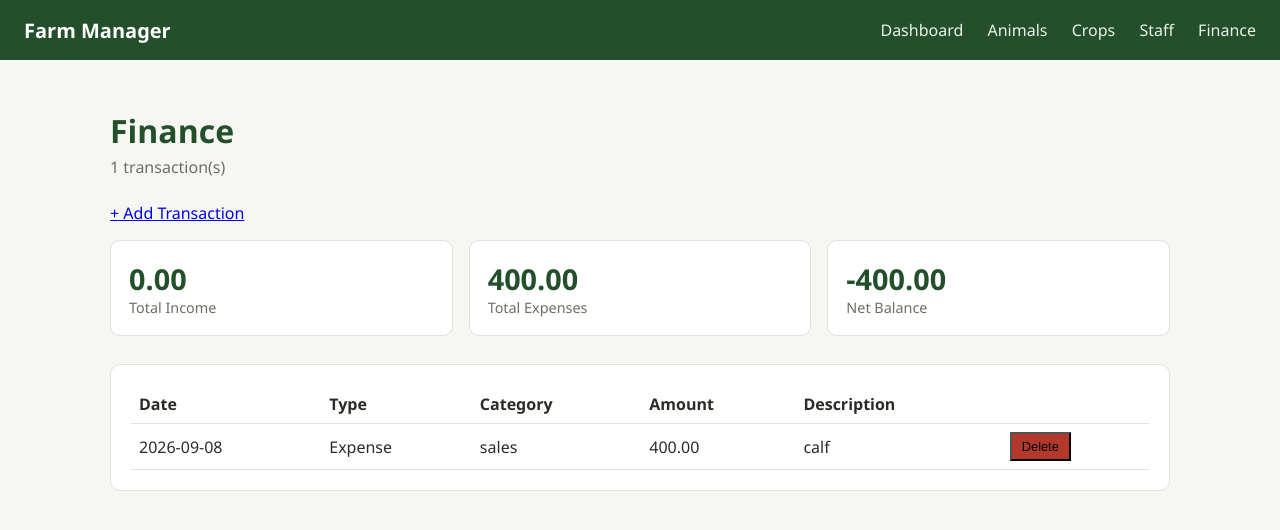
After one commit to lyneejez/farm_management, a Flask app: page /finance in a window 1280 px wide. The commit adds this page. Shown: the top 530 px of the page. Run offline with Flask 3, Linux system fonts and the light colour scheme.

Commit message:
Added transactions model

```diff
--- a/app.py
+++ b/app.py
@@ -1,5 +1,6 @@
 from flask import Flask, render_template
-from models import db, Animal, Crop, Staff
+from models import db, Animal, Crop, Staff, Transaction
+from sqlalchemy import func
 from flask import Flask, render_template, request, redirect, url_for
 from datetime import datetime
 
@@ -14,12 +15,17 @@ with app.app_context():
 
 @app.route("/")
 def dashboard():
+    income = db.session.query(func.sum(Transaction.amount)).filter_by(type="Income").scalar() or 0
+    expense = db.session.query(func.sum(Transaction.amount)).filter_by(type="Expense").scalar() or 0
     stats = {
         "total_animals": Animal.query.count(),
         "sick_animals": Animal.query.filter_by(health_status="Sick").count(),
         "total_crops": Crop.query.count(),
         "active_staff": Staff.query.filter_by(status="Active").count(),
-    }
+        "income": income,
+        "expense": expense,
+        "balance": income - expense,
+          }
     return render_template("dashboard.html", stats=stats)
 
 
@@ -193,5 +199,42 @@ def delete_staff(staff_id):
     db.session.delete(member)
     db.session.commit()
     return redirect(url_for("staff"))
+@app.route("/finance")
+def finance():
+    all_transactions = Transaction.query.order_by(Transaction.date.desc()).all()
+    income = sum(t.amount for t in all_transactions if t.type == "Income")
+    expense = sum(t.amount for t in all_transactions if t.type == "Expense")
+    return render_template(
+        "finance/finance.html",
+        transactions=all_transactions,
+        income=income,
+        expense=expense,
+        balance=income - expense,
+    )
+
+
+@app.route("/finance/add", methods=["GET", "POST"])
+def add_transaction():
+    if request.method == "POST":
+        transaction = Transaction(
+            date=datetime.strptime(request.form["date"], "%Y-%m-%d").date(),
+            type=request.form["type"],
+            category=request.form.get("category"),
+            amount=float(request.form["amount"]),
+            description=request.form.get("description"),
+        )
+        db.session.add(transaction)
+        db.session.commit()
+        return redirect(url_for("finance"))
+
+    return render_template("finance/add_transaction.html")
+
+
+@app.route("/finance/<int:transaction_id>/delete", methods=["POST"])
+def delete_transaction(transaction_id):
+    transaction = Transaction.query.get_or_404(transaction_id)
+    db.session.delete(transaction)
+    db.session.commit()
+    return redirect(url_for("finance"))
 if __name__ == "__main__":
     app.run(debug=True)
--- a/templates/base.html
+++ b/templates/base.html
@@ -13,6 +13,7 @@
       <a href="/animals">Animals</a>
       <a href="/crops">Crops</a>
       <a href="/staff">Staff</a>
+      <a href="/finance">Finance</a>
     </nav>
   </div>
   <div class="container">
--- /dev/null
+++ b/templates/finance/finance.html
@@ -0,0 +1,57 @@
+{% extends "base.html" %}
+{% block title %}Finance - Farm Manager{% endblock %}
+{% block content %}
+  <h1>Finance</h1>
+  <p class="subtitle">{{ transactions|length }} transaction(s)</p>
+  <a href="{{ url_for('add_transaction') }}" class="btn">+ Add Transaction</a>
+
+  <div class="stats-grid" style="margin-top:16px;">
+    <div class="stat-card">
+      <div class="value">{{ "%.2f"|format(income) }}</div>
+      <div class="label">Total Income</div>
+    </div>
+    <div class="stat-card">
+      <div class="value">{{ "%.2f"|format(expense) }}</div>
+      <div class="label">Total Expenses</div>
+    </div>
+    <div class="stat-card">
+      <div class="value">{{ "%.2f"|format(balance) }}</div>
+      <div class="label">Net Balance</div>
+    </div>
+  </div>
+
+  <div class="card">
+    {% if transactions %}
+    <table style="width:100%; border-collapse: collapse;">
+      <thead>
+        <tr>
+          <th style="text-align:left; padding:8px; border-bottom:1px solid #dfe3da;">Date</th>
+          <th style="text-align:left; padding:8px; border-bottom:1px solid #dfe3da;">Type</th>
+          <th style="text-align:left; padding:8px; border-bottom:1px solid #dfe3da;">Category</th>
+          <th style="text-align:left; padding:8px; border-bottom:1px solid #dfe3da;">Amount</th>
+          <th style="text-align:left; padding:8px; border-bottom:1px solid #dfe3da;">Description</th>
+          <th style="padding:8px; border-bottom:1px solid #dfe3da;"></th>
+        </tr>
+      </thead>
+      <tbody>
+        {% for t in transactions %}
+        <tr>
+          <td style="padding:8px; border-bottom:1px solid #dfe3da;">{{ t.date }}</td>
+          <td style="padding:8px; border-bottom:1px solid #dfe3da;">{{ t.type }}</td>
+          <td style="padding:8px; border-bottom:1px solid #dfe3da;">{{ t.category or '-' }}</td>
+          <td style="padding:8px; border-bottom:1px solid #dfe3da;">{{ "%.2f"|format(t.amount) }}</td>
+          <td style="padding:8px; border-bottom:1px solid #dfe3da;">{{ t.description or '-' }}</td>
+          <td style="padding:8px; border-bottom:1px solid #dfe3da;">
+            <form method="POST" action="{{ url_for('delete_transaction', transaction_id=t.id) }}" style="display:inline;" onsubmit="return confirm('Remove this transaction?');">
+              <button type="submit" class="btn" style="background:#b3382c; padding:5px 10px; font-size:0.8rem;">Delete</button>
+            </form>
+          </td>
+        </tr>
+        {% endfor %}
+      </tbody>
+    </table>
+    {% else %}
+    <p style="color:#6b6f66;">No transactions yet.</p>
+    {% endif %}
+  </div>
+{% endblock %}
```
Also changed, not shown: models.py (+9 -0 lines), templates/dashboard.html (+17 -0 lines), templates/finance/add_transaction.html (added, +34 -0 lines), instance/farm.db.
